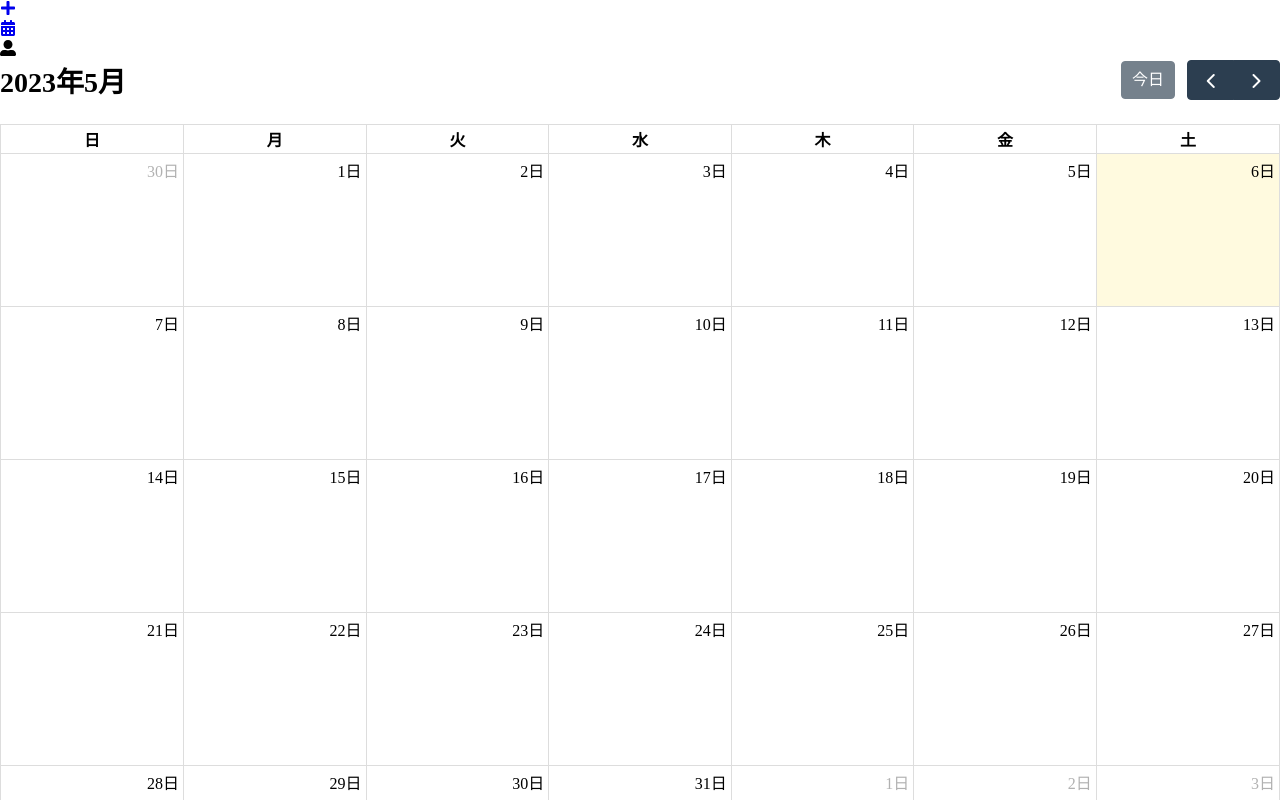
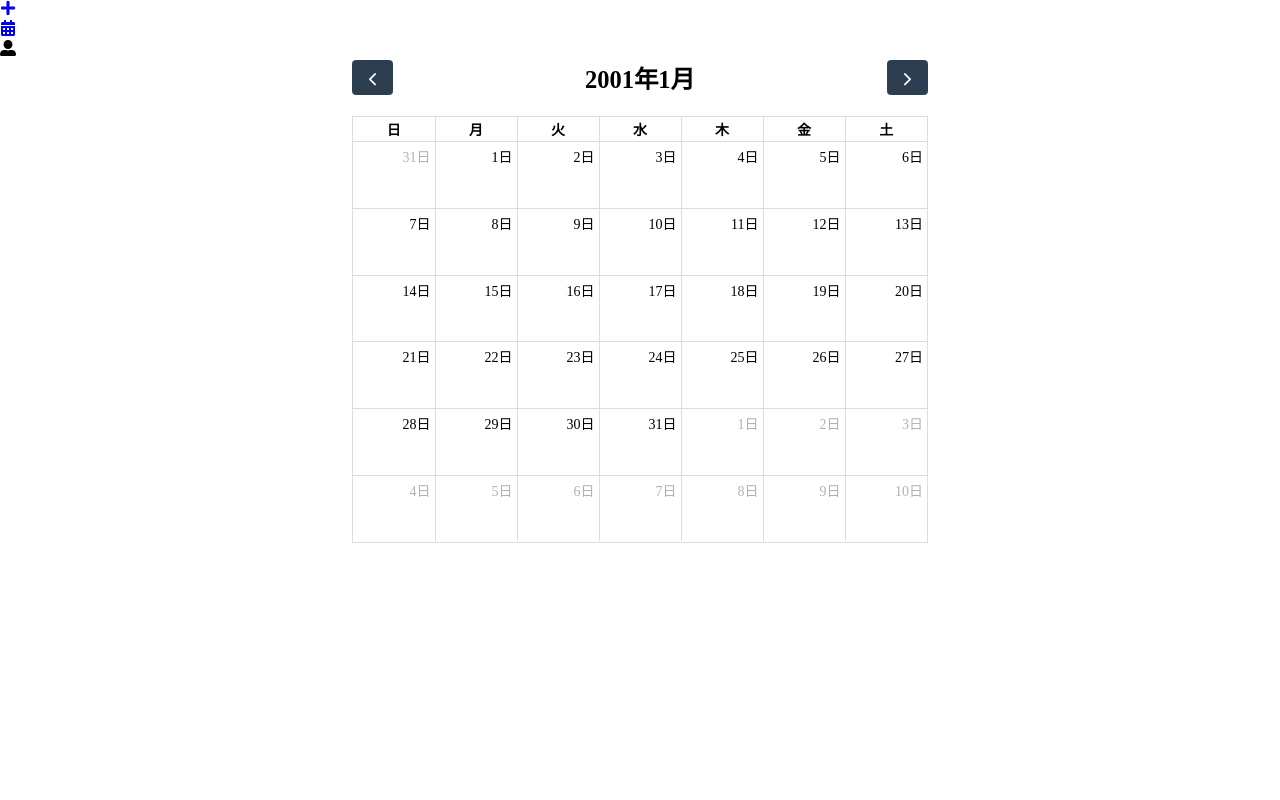
Before and after one commit to JiwonChoi1017/yume-nikki, a Next.js app: page /calendar in a window 1280 px wide. Built offline with nearby package versions, Linux system fonts and the light colour scheme; no server answers.

Commit message:
カレンダー機能実装

```diff
--- a/src/components/calendar/Calendar.tsx
+++ b/src/components/calendar/Calendar.tsx
@@ -1,19 +1,88 @@
+import { useEffect, useRef } from "react";
+
+import { Diary } from "@/types/Diary";
+import { EventClickArg } from "@fullcalendar/core";
 import FullCalendar from "@fullcalendar/react";
+import { YearMonth } from "@/types/Common";
 import allLocales from "@fullcalendar/core/locales-all";
+import classes from "@/styles/Calendar.module.css";
 import dayGridPlugin from "@fullcalendar/daygrid";
+
+/** Props. */
+interface Props {
+  /** 年月. */
+  yearMonth: YearMonth;
+  /** 日記リスト. */
+  diaryList: Diary[];
+  /** 前へクリックイベントハンドラ. */
+  clickPrevHandler: () => void;
+  /** 次へクリックイベントハンドラ. */
+  clickNextHandler: () => void;
+  /** 日付クリックイベントハンドラ. */
+  onClickDateHandler: (arg: EventClickArg) => void;
+}
 
 /**
  * カレンダー.
  *
+ * @param {Props} Props
  * @returns {JSX.Element} カレンダー.
  */
-const Calendar = () => {
+const Calendar = ({
+  yearMonth,
+  diaryList,
+  clickPrevHandler,
+  clickNextHandler,
+  onClickDateHandler,
+}: Props) => {
+  // カレンダーのref
+  const calendarRef = useRef<FullCalendar | null>(null);
+
+  useEffect(() => {
+    const api = calendarRef.current?.getApi();
+    const { year, month } = yearMonth;
+    api?.gotoDate(Date.parse(`${year}-${month}-01`));
+  }, [yearMonth]);
+
+  // 前へクリックイベントハンドラ
+  const onClickPrevHandler = () => {
+    const api = calendarRef.current?.getApi();
+    api?.prev();
+    clickPrevHandler();
+  };
+  // 次へクリックイベントハンドラ
+  const onClickNextHandler = () => {
+    const api = calendarRef.current?.getApi();
+    api?.next();
+    clickNextHandler();
+  };
+
   return (
-    <div>
+    <div className={classes.calendarWrap}>
       <FullCalendar
+        ref={calendarRef}
         plugins={[dayGridPlugin]}
         locales={allLocales}
         locale="ja"
+        headerToolbar={{
+          left: "customPrev",
+          center: "title",
+          right: "customNext",
+        }}
+        customButtons={{
+          customPrev: {
+            icon: "chevron-left",
+            click: onClickPrevHandler,
+          },
+          customNext: {
+            icon: "chevron-right",
+            click: onClickNextHandler,
+          },
+        }}
+        events={{
+          events: diaryList,
+        }}
+        eventClick={onClickDateHandler}
       />
     </div>
   );
--- a/src/pages/calendar/[...query].tsx
+++ b/src/pages/calendar/[...query].tsx
@@ -6,8 +6,10 @@ import { DateHelper } from "@/helpers/date-helper";
 import { Diary } from "@/types/Diary";
 import { DiaryHelper } from "@/helpers/diary-helper";
 import DiaryList from "@/components/list/DiaryList";
+import { EventClickArg } from "@fullcalendar/core";
 import { LIST_QUERY_COUNT } from "@/constants/globalConstant";
 import MainLayout from "@/components/layout/MainLayout";
+import { YearMonth } from "@/types/Common";
 import { useRouter } from "next/router";
 
 /**
@@ -22,6 +24,11 @@ const CalendarPage = () => {
   const router = useRouter();
   // クエリ
   const { query } = router.query;
+  // 年月
+  const [yearMonth, setYearMonth] = useState<YearMonth>({
+    year: "",
+    month: "",
+  });
   // 読み込み中か
   const [isLoading, setIsLoading] = useState<boolean>(true);
   // 日記リスト
@@ -35,6 +42,8 @@ const CalendarPage = () => {
     ) {
       return;
     }
+
+    setYearMonth({ year: query[0], month: query[1] });
 
     // 日記関連ヘルパー
     const diaryHelper = new DiaryHelper();
@@ -62,8 +71,8 @@ const CalendarPage = () => {
           tempDiaryList.push({
             id: doc.id,
             date: date ?? new Date(),
-            year: query[0],
-            month: query[1],
+            year: yearMonth.year,
+            month: yearMonth.month,
             title,
             content,
             tagList,
@@ -78,12 +87,43 @@ const CalendarPage = () => {
       });
 
     setIsLoading(false);
-  }, [query, currentUserId]);
+  }, [query, currentUserId, yearMonth.year, yearMonth.month]);
+
+  // 前へクリックイベントハンドラ
+  const clickPrevHandler = () => {
+    const { year, month } = yearMonth;
+    const newYear = +month <= 1 ? (+year - 1).toString() : year;
+    const newMonth = +month <= 1 ? "12" : (+month - 1).toString();
+    // 先月のカレンダーへ遷移
+    router.push(`/calendar/${newYear}/${newMonth}`);
+  };
+  // 次へクリックイベントハンドラ
+  const clickNextHandler = () => {
+    const { year, month } = yearMonth;
+    const newYear = +month >= 12 ? (+year + 1).toString() : year;
+    const newMonth = +month >= 12 ? "1" : (+month + 1).toString();
+    // 来月のカレンダーへ遷移
+    router.push(`/calendar/${newYear}/${newMonth}`);
+  };
+  // 日付クリックイベントハンドラ
+  const onClickDateHandler = (arg: EventClickArg) => {
+    const { publicId } = arg.event._def;
+    // 詳細画面へ遷移する
+    router.push(`/detail/${yearMonth.year}/${yearMonth.month}/${publicId}`);
+  };
 
   return (
     <MainLayout>
-      <Calendar />
-      <DiaryList isLoading={isLoading} diaryList={diaryList} />
+      <div className="fontSize14">
+        <Calendar
+          yearMonth={yearMonth}
+          diaryList={diaryList}
+          clickPrevHandler={clickPrevHandler}
+          clickNextHandler={clickNextHandler}
+          onClickDateHandler={onClickDateHandler}
+        />
+        <DiaryList isLoading={isLoading} diaryList={diaryList} />
+      </div>
     </MainLayout>
   );
 };
--- /dev/null
+++ b/src/styles/Calendar.module.css
@@ -0,0 +1,4 @@
+.calendarWrap {
+  max-width: 45%;
+  margin: 0 auto;
+}
--- a/src/styles/globals.css
+++ b/src/styles/globals.css
@@ -13,3 +13,7 @@ body,
   height: 100%;
   overflow: hidden;
 }
+
+.fontSize14 {
+  font-size: 14px;
+}
```
Also changed, not shown: src/types/Common.d.ts (+7 -0 lines).
